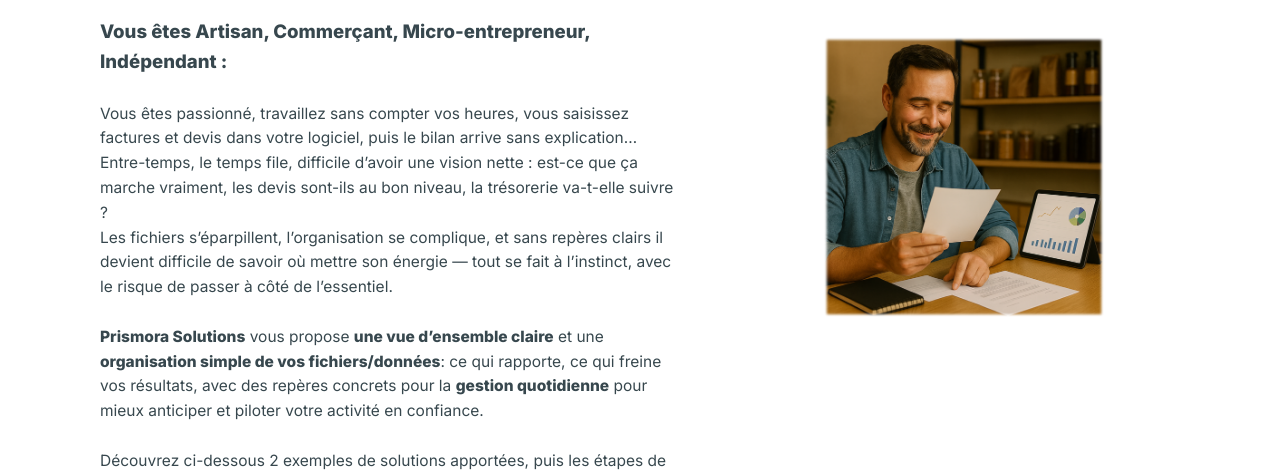
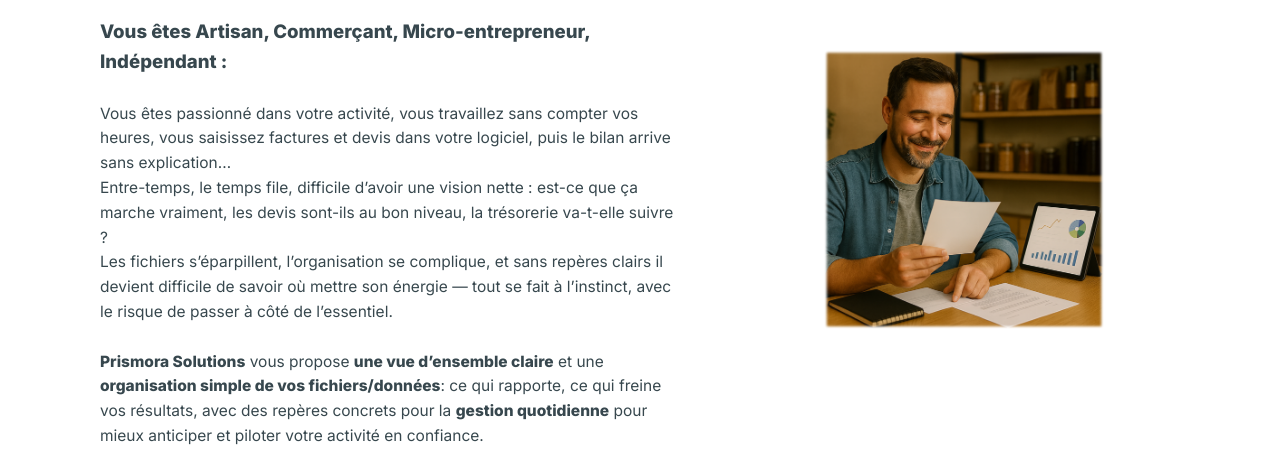
Before and after one commit to prismora-solutions/prismora-solutions.github.io, a plain HTML site: page solutions-tpe.html in a window 1280 px wide. Shown: the part 327-800 px from the top of the page. Drawn offline with Linux system fonts and the light colour scheme.

Commit message:
Update solutions-tpe.html

```diff
--- a/solutions-tpe.html
+++ b/solutions-tpe.html
@@ -54,7 +54,7 @@
         </div>
         <p class="sub-lead">
           <strong style="font-size: 1.2em;">Vous êtes Artisan, Commerçant, Micro-entrepreneur, Indépendant :</strong><br><br>
-          Vous êtes passionné, travaillez sans compter vos heures, vous saisissez factures et devis dans votre logiciel, puis le bilan arrive sans explication…<br>
+          Vous êtes passionné dans votre activité, vous travaillez sans compter vos heures, vous saisissez factures et devis dans votre logiciel, puis le bilan arrive sans explication…<br>
           Entre-temps, le temps file, difficile d’avoir une vision nette : est-ce que ça marche vraiment, les devis sont-ils au bon niveau, la trésorerie va-t-elle suivre ?<br>
           Les fichiers s’éparpillent, l’organisation se complique, et sans repères clairs il devient difficile de savoir où mettre son énergie — tout se fait à l’instinct, avec le risque de passer à côté de l’essentiel.
           <br><br>
```
